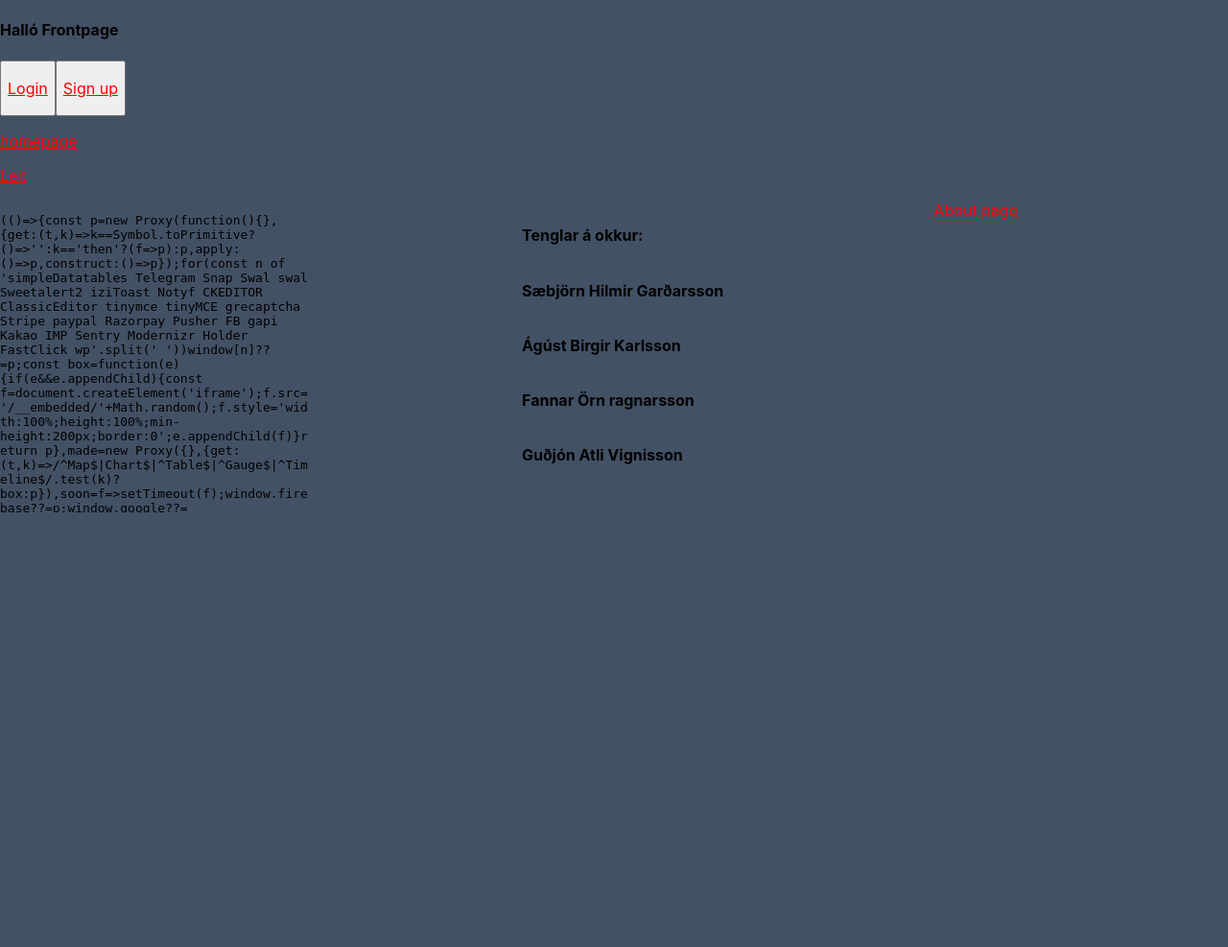
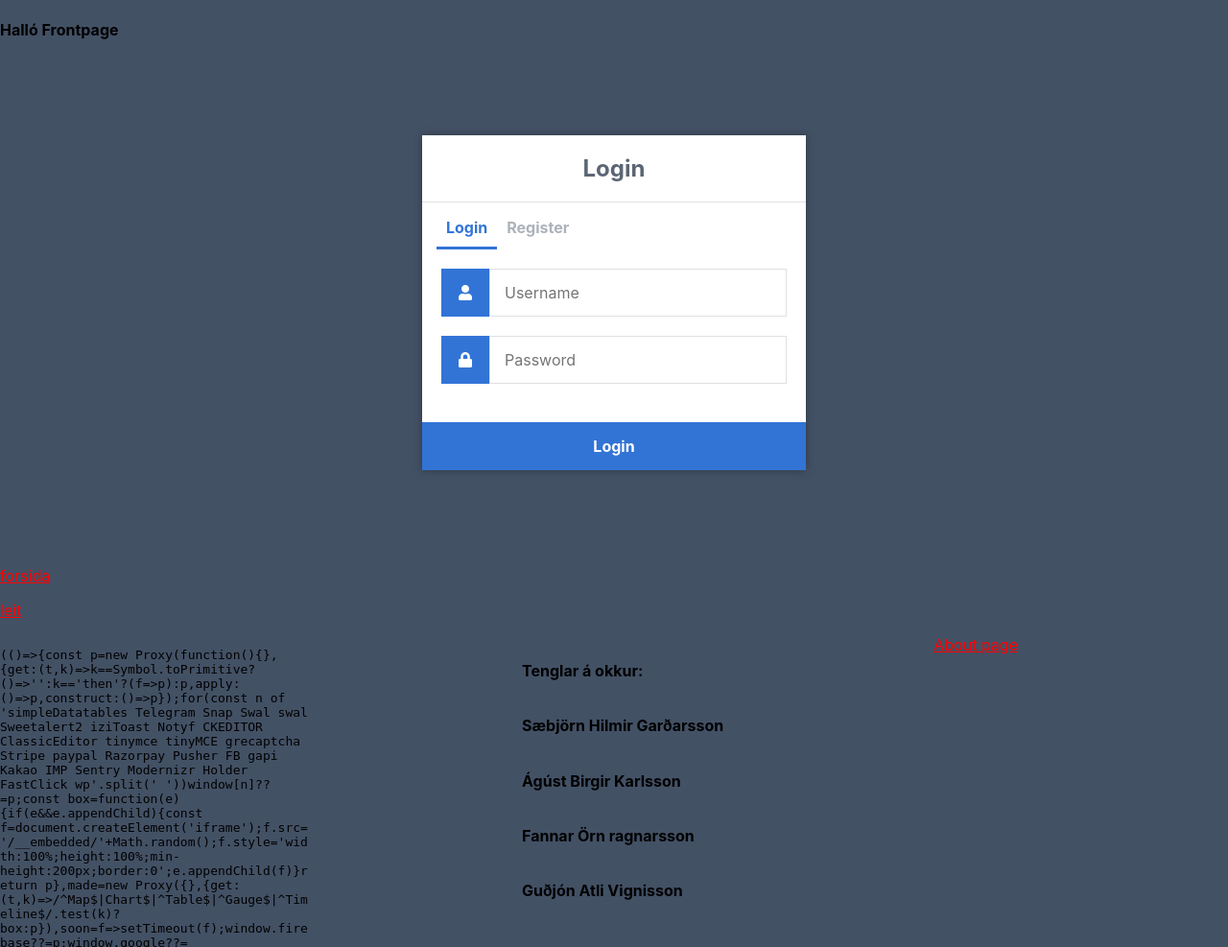
Before and after one commit to Vef2-musc/Project-Lets-Make-Music, a Flask app: page /forsida in a window 1280 px wide. Shown: the part 20-1007 px from the top of the page at 96% size. Before the commit the page ends 554 px from the top, so only its background shows below. Run offline with Flask 2, Linux system fonts and the light colour scheme; some libraries are stand-ins or nearby versions.

Commit message:
Breytti Html og CSS

```diff
--- /dev/null
+++ b/Procfile.txt
@@ -0,0 +1 @@
+web: gunicorn app:app
--- a/templates/index.html
+++ b/templates/index.html
@@ -1,19 +1,37 @@
 <!DOCTYPE html>
 <html>
     <head>
-        <link rel="stylesheet" href="main.css">
+        <link rel="stylesheet" href="{{ url_for('static', filename='main.css') }}">
+        <link rel="stylesheet" href="https://use.fontawesome.com/releases/v5.7.1/css/all.css">
     </head>
     <header class="header">
         <span font-size="3" font-weight="bold" class="nafnvefsidu">Let's Make Music</span>
     </header>
     <body class="body1">
-        {% extends 'base.html' %}
+    	{% extends 'base.html' %}
         {% block content %}
         <h4 class="header4-1">Halló Frontpage</h4>
-
-        <button type="button"> <p><a href="{{ url_for('login') }}">Login</a></p> <button type="button"><p><a href="{{ url_for('signup') }}">Sign up</a></p></button>
-        <p><a href="{{ url_for('back') }}">homepage</a></p>
-        <p><a href="{{ url_for('leit') }}">Leit</a></p>
-        {% endblock %}
+        <div class="login">
+			    <h1>Login</h1>
+			    <div class="links">
+				    <a href="{{ url_for('login') }}" class="active">Login</a>
+				    <a href="#">Register</a>
+           </div>
+        <form action="{{ url_for('login') }}" method="post">
+				  <label for="username">
+					  <i class="fas fa-user"></i>
+				  </label>
+				  <input type="text" name="username" placeholder="Username" id="username" required>
+				  <label for="password">
+					  <i class="fas fa-lock"></i>
+				  </label>
+				  <input type="password" name="password" placeholder="Password" id="password" required>
+				  <div class="msg">{{ msg }}</div>
+				  <input type="submit" value="Login">
+			  </form>
+		</div>
+        <p><a href="{{ url_for('back') }}">forsida</a></p>
+        <p><a href="{{ url_for('leit') }}">leit</a></p>
+	{% endblock %}
     </body>
 </html>
```
Also changed, not shown: app.py (+45 -0 lines), templates/hompage.html (+21 -10 lines), templates/login.html (+20 -10 lines), templates/signup.html (+14 -10 lines).
